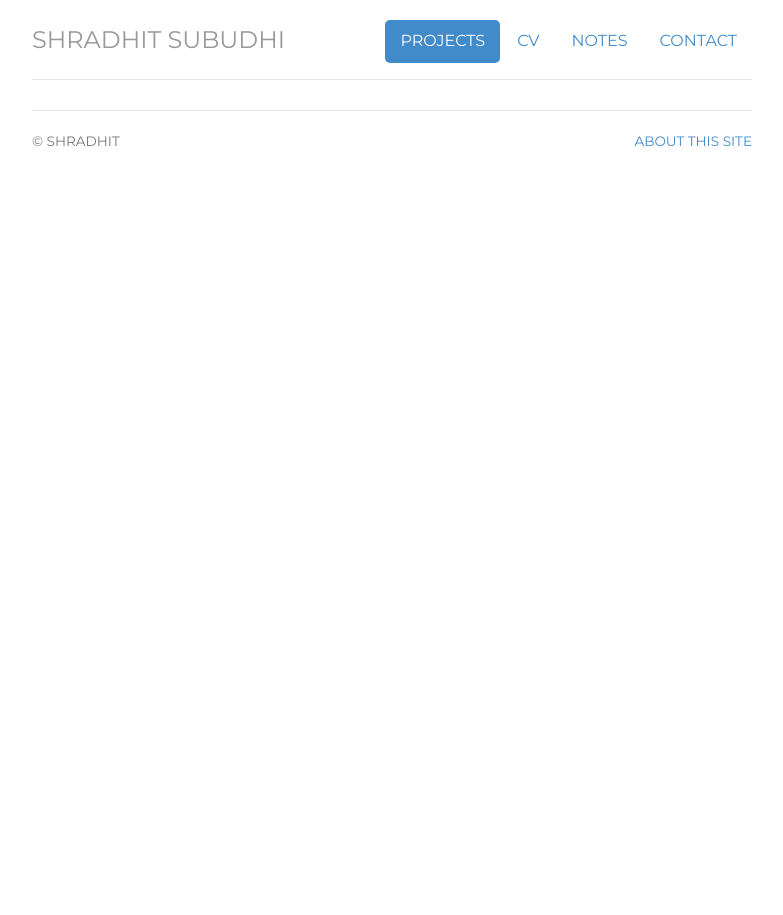
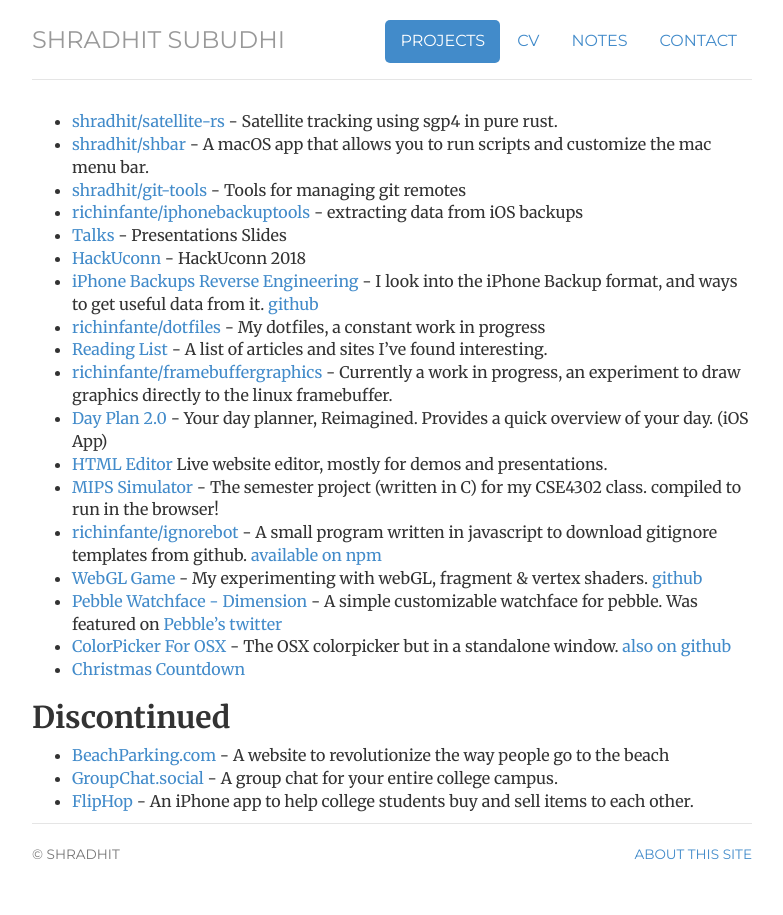
Before and after one commit to shradhit7/shradhit7.github.io, a Jekyll site: the page built from projects/index.html, in a window 1280 px wide. Shown: the whole page, without its empty margins (248-1031 px from the left). Built offline with Jekyll 4.4.1, drawn with Linux system fonts in a browser that asks for light colours.

Commit message:
Update index.html

```diff
--- a/projects/index.html
+++ b/projects/index.html
@@ -8,3 +8,33 @@
 contact: passive
 description: Current Projects by Shradhit, a Data Scientist, Data Engineer, Software Developer Music Enthusiast and Cyclist living in New Jersey.
 ---
+
+
+<div class="post-content">
+<ul>
+<li><a href="https://github.com/richinfante/satellite-rs/">shradhit/satellite-rs</a> - Satellite tracking using sgp4 in pure rust.</li>
+<li><a href="https://github.com/richinfante/shbar">shradhit/shbar</a> - A macOS app that allows you to run scripts and customize the mac menu bar.</li>
+<li><a href="https://github.com/richinfante/git-tools">shradhit/git-tools</a> - Tools for managing git remotes</li>
+<li><a href="https://github.com/richinfante/iphonebackuptools">richinfante/iphonebackuptools</a> - extracting data from iOS backups</li>
+<li><a href="/talks">Talks</a> - Presentations Slides</li>
+<li><a href="http://www.hackuconn.org">HackUconn</a> - HackUconn 2018</li>
+<li><a href="/2017/3/16/reverse-engineering-the-ios-backup">iPhone Backups Reverse Engineering</a> - I look into the iPhone Backup format, and ways to get useful data from it. <a href="https://www.github.com/richinfante/iphonebackuptools">github</a></li>
+<li><a href="https://github.com/richinfante/dotfiles">richinfante/dotfiles</a> - My dotfiles, a constant work in progress</li>
+<li><a href="/reading-list">Reading List</a> - A list of articles and sites I’ve found interesting.</li>
+<li><a href="https://github.com/richinfante/framebuffergraphics">richinfante/framebuffergraphics</a> - Currently a work in progress, an experiment to draw graphics directly to the linux framebuffer.</li>
+<li><a href="http://www.getdayplan.com">Day Plan 2.0</a> - Your day planner, Reimagined. Provides a quick overview of your day. (iOS App)</li>
+<li><a href="/web">HTML Editor</a> Live website editor, mostly for demos and presentations.</li>
+<li><a href="https://richinfante.github.io/mips-simulator/?xref=mips-simulator">MIPS Simulator</a> - The semester project (written in C) for my CSE4302 class. compiled to run in the browser!</li>
+<li><a href="https://github.com/richinfante/ignorebot">richinfante/ignorebot</a> - A small program written in javascript to download gitignore templates from github. <a href="http://npmjs.com/ignorebot">available on npm</a></li>
+<li><a href="https://public.richinfante.com/games/dungeon/index.html">WebGL Game</a> - My experimenting with webGL, fragment &amp; vertex shaders. <a href="https://github.com/richinfante/DungeonGame">github</a></li>
+<li><a href="https://github.com/richinfante/dimension-watchface">Pebble Watchface - Dimension</a> - A simple customizable watchface for pebble. Was featured on <a href="https://twitter.com/Pebble/status/578387765064126464">Pebble’s twitter</a></li>
+<li><a href="/things/ColorPicker.app.zip">ColorPicker For OSX</a> - The OSX colorpicker but in a standalone window. <a href="https://github.com/richinfante/ColorPicker">also on github</a></li>
+<li><a href="/christmas">Christmas Countdown</a></li>
+</ul>
+<h2 id="discontinued">Discontinued</h2>
+<ul>
+<li><a href="https://www.beachparking.com">BeachParking.com</a> - A website to revolutionize the way people go to the beach</li>
+<li><a href="http://www.groupchat.social">GroupChat.social</a> - A group chat for your entire college campus.</li>
+<li><a href="http://www.fliphop.io">FlipHop</a> - An iPhone app to help college students buy and sell items to each other.</li>
+</ul>
+</div>
```
